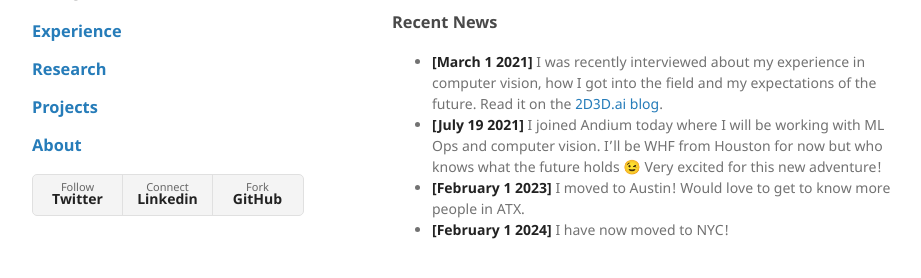
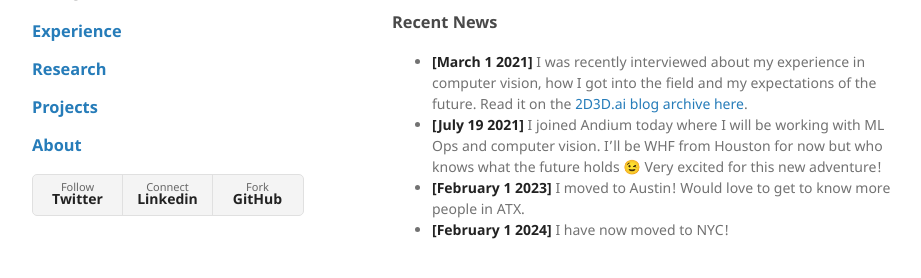
Before and after one commit to shoumikchow/shoumikchow.github.io, a Jekyll site: the page built from index.md, in a window 1280 px wide, cut to the strip 366-644 px from the top of the page. Shown: the whole strip, without its empty margins (178-1099 px from the left). Built offline with Jekyll 4.4.1, drawn with Linux system fonts in a browser that asks for light colours; emoji names are drawn with the system emoji font.

Commit message:
Add archive link to interview

```diff
--- a/index.md
+++ b/index.md
@@ -18,7 +18,7 @@
 
 ### Recent News
 
-* **[March 1 2021]** I was recently interviewed about my experience in computer vision, how I got into the field and my expectations of the future. Read it on the [2D3D.ai blog](https://2d3d.ai/index.php/2021/02/28/meet-the-community-member-shoumik-sharar-chowdhury/).
+* **[March 1 2021]** I was recently interviewed about my experience in computer vision, how I got into the field and my expectations of the future. Read it on the [2D3D.ai blog](https://2d3d.ai/index.php/2021/02/28/meet-the-community-member-shoumik-sharar-chowdhury/) [archive here](https://archive.ph/QglSe).
 * **[July 19 2021]** I joined Andium today where I will be working with ML Ops and computer vision. I'll be WHF from Houston for now but who knows what the future holds :wink: Very excited for this new adventure!
 * **[February 1 2023]** I moved  to Austin! Would love to get to know more people in ATX.
 * **[February 1 2024]** I have now moved to NYC!
```
